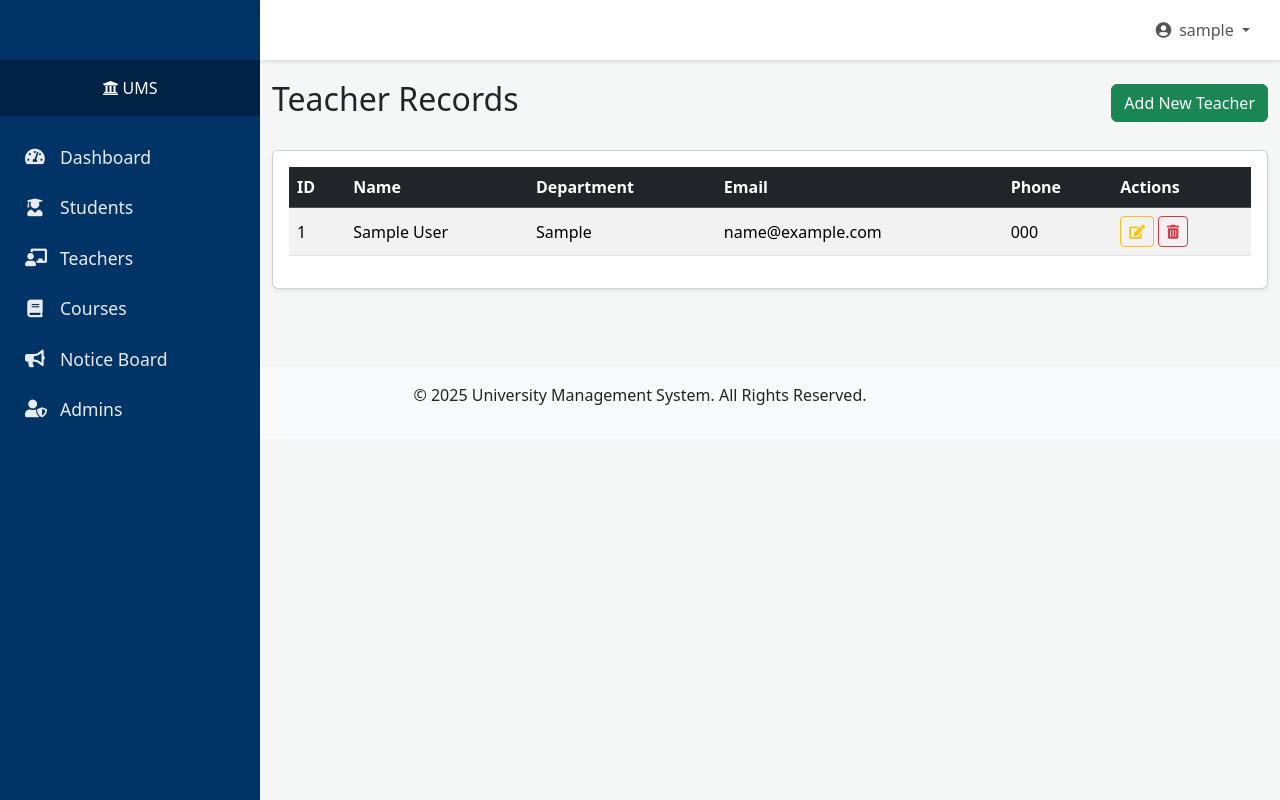
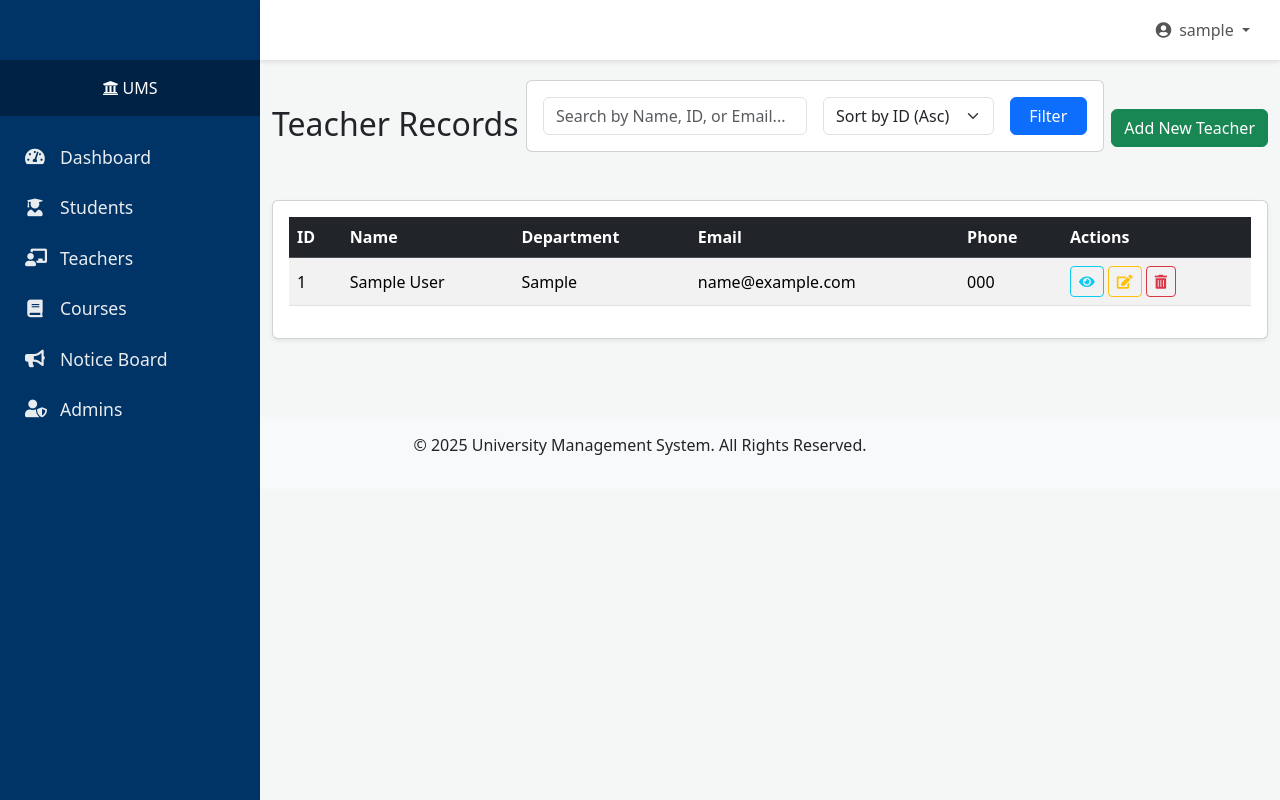
Before and after one commit to Masum8823/university-management-system, a PHP site: page /teachers.php in a window 1280 px wide. Run offline with PHP 8.4, Linux system fonts and the light colour scheme; the visitor is signed in with stand-in values (Sample User, id 1); tables that the repository leaves empty hold one stand-in row (values such as "Sample post").

Commit message:
teachers.php

```diff
--- a/teachers.php
+++ b/teachers.php
@@ -75,15 +75,55 @@ if ($_SERVER["REQUEST_METHOD"] == "POST" && isset($_POST['add_teacher'])) {
 }
 
 // --- DATA FETCH: Get all teachers ---
+// --- DATA FETCH: Get all teachers with Search and Filter ---
 $teachers = [];
-$sql_fetch = "SELECT teacher_id, name, department, email, phone FROM teachers ORDER BY name ASC";
-if ($result = $conn->query($sql_fetch)) {
+$search_term = isset($_GET['search']) ? trim($_GET['search']) : '';
+$sort_order = isset($_GET['sort']) ? $_GET['sort'] : 'teacher_id_asc';
+
+// Base SQL query
+$sql_fetch = "SELECT teacher_id, name, department, email, phone FROM teachers WHERE 1";
+
+// Append search condition
+$params = [];
+$types = '';
+if (!empty($search_term)) {
+    $sql_fetch .= " AND (name LIKE ? OR teacher_id LIKE ? OR email LIKE ?)";
+    $like_term = "%" . $search_term . "%";
+    $params[] = &$like_term;
+    $params[] = &$like_term;
+    $params[] = &$like_term;
+    $types .= 'sss';
+}
+
+// Append sorting condition
+switch ($sort_order) {
+    case 'name_asc':
+        $sql_fetch .= " ORDER BY name ASC";
+        break;
+    case 'name_desc':
+        $sql_fetch .= " ORDER BY name DESC";
+        break;
+    case 'teacher_id_desc':
+        $sql_fetch .= " ORDER BY teacher_id DESC";
+        break;
+    default:
+        $sql_fetch .= " ORDER BY teacher_id ASC";
+        break;
+}
+
+// Prepare and execute the statement
+if ($stmt_fetch = $conn->prepare($sql_fetch)) {
+    if (!empty($params)) {
+        $stmt_fetch->bind_param($types, ...$params);
+    }
+    $stmt_fetch->execute();
+    $result = $stmt_fetch->get_result();
     if ($result->num_rows > 0) {
         while ($row = $result->fetch_assoc()) {
             $teachers[] = $row;
         }
     }
-    $result->free();
+    $stmt_fetch->close();
 }
 $conn->close();
 ?>
@@ -131,6 +171,27 @@ $conn->close();
 <!-- Main Content: Teacher List -->
 <div class="d-flex justify-content-between align-items-center mb-4">
     <h2>Teacher Records</h2>
+    <!-- Search and Filter Bar -->
+<div class="card mb-4">
+    <div class="card-body">
+        <form action="teachers.php" method="GET" class="row g-3 align-items-center">
+            <div class="col-md-6">
+                <input type="text" name="search" class="form-control" placeholder="Search by Name, ID, or Email..." value="<?php echo isset($_GET['search']) ? htmlspecialchars($_GET['search']) : ''; ?>">
+            </div>
+            <div class="col-md-4">
+                <select name="sort" class="form-select">
+                    <option value="teacher_id_asc" <?php if (isset($_GET['sort']) && $_GET['sort'] == 'teacher_id_asc') echo 'selected'; ?>>Sort by ID (Asc)</option>
+                    <option value="teacher_id_desc" <?php if (isset($_GET['sort']) && $_GET['sort'] == 'teacher_id_desc') echo 'selected'; ?>>Sort by ID (Desc)</option>
+                    <option value="name_asc" <?php if (isset($_GET['sort']) && $_GET['sort'] == 'name_asc') echo 'selected'; ?>>Sort by Name (A-Z)</option>
+                    <option value="name_desc" <?php if (isset($_GET['sort']) && $_GET['sort'] == 'name_desc') echo 'selected'; ?>>Sort by Name (Z-A)</option>
+                </select>
+            </div>
+            <div class="col-md-2 d-grid">
+                <button type="submit" class="btn btn-primary">Filter</button>
+            </div>
+        </form>
+    </div>
+</div>
     <button type="button" class="btn btn-success" data-bs-toggle="modal" data-bs-target="#addTeacherModal">
         Add New Teacher
     </button>
@@ -168,6 +229,17 @@ $conn->close();
                             <td><?php echo htmlspecialchars($teacher['email']); ?></td>
                             <td><?php echo htmlspecialchars($teacher['phone']); ?></td>
                             <td>
+       <button type="button" class="btn btn-sm btn-outline-info view-btn-teacher"
+            data-bs-toggle="modal"
+            data-bs-target="#viewTeacherModal"
+            data-id="<?php echo htmlspecialchars($teacher['teacher_id']); ?>"
+            data-name="<?php echo htmlspecialchars($teacher['name']); ?>"
+            data-department="<?php echo htmlspecialchars($teacher['department']); ?>"
+            data-email="<?php echo htmlspecialchars($teacher['email']); ?>"
+            data-phone="<?php echo htmlspecialchars($teacher['phone']); ?>"
+            title="View Details">
+        <i class="fas fa-eye"></i>
+    </button>
                             <a href="edit_teacher.php?id=<?php echo htmlspecialchars($teacher['teacher_id']); ?>" class="btn btn-sm btn-outline-warning" title="Edit">
                                 <i class="fas fa-edit"></i>
                             </a>
@@ -187,5 +259,43 @@ $conn->close();
         </div>
     </div>
 </div>
-
+<!-- View Teacher Details Modal -->
+<div class="modal fade" id="viewTeacherModal" tabindex="-1" aria-labelledby="viewTeacherModalLabel" aria-hidden="true">
+    <div class="modal-dialog modal-lg">
+        <div class="modal-content">
+            <div class="modal-header">
+                <h5 class="modal-title" id="viewTeacherModalLabel">Teacher Details</h5>
+                <button type="button" class="btn-close" data-bs-dismiss="modal" aria-label="Close"></button>
+            </div>
+            <div class="modal-body">
+                <table class="table table-bordered">
+                    <tr>
+                        <th>Teacher ID</th>
+                        <td id="modal_teacher_id"></td>
+                    </tr>
+                    <tr>
+                        <th>Name</th>
+                        <td id="modal_teacher_name"></td>
+                    </tr>
+                    <tr>
+                        <th>Department</th>
+                        <td id="modal_teacher_department"></td>
+                    </tr>
+                    <tr>
+                        <th>Email</th>
+                        <td id="modal_teacher_email"></td>
+                    </tr>
+                    <tr>
+                        <th>Phone</th>
+                        <td id="modal_teacher_phone"></td>
+                    </tr>
+                </table>
+            </div>
+            <div class="modal-footer">
+                <a href="#" id="export_teacher_pdf_btn" class="btn btn-danger" target="_blank"><i class="fas fa-file-pdf"></i> Export as PDF</a>
+                <button type="button" class="btn btn-secondary" data-bs-dismiss="modal">Close</button>
+            </div>
+        </div>
+    </div>
+</div>
 <?php include 'footer.php'; ?>
```
